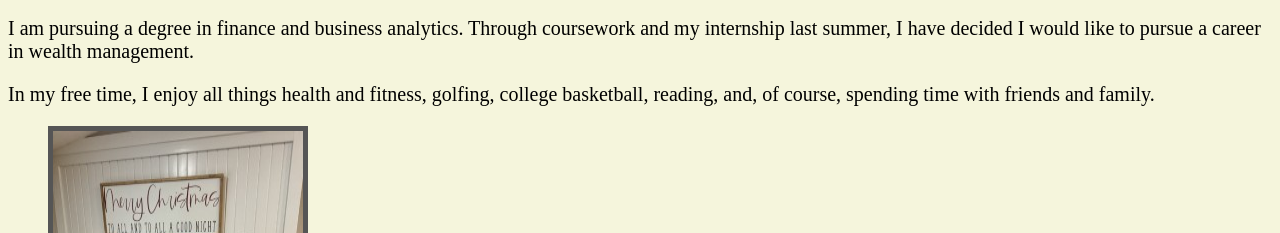
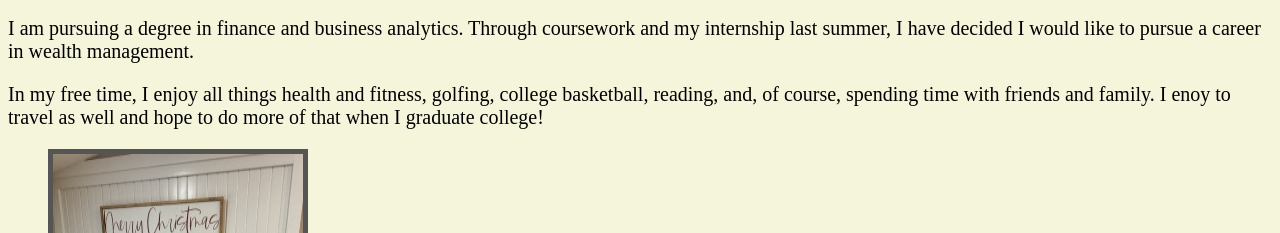
Before and after one commit to maxsimmons4/mhsimmons_hw6, a plain HTML site: page index.html in a window 1280 px wide. Shown: the part 567-800 px from the top of the page. Drawn offline with Linux system fonts and the light colour scheme.

Commit message:
Made final changes

```diff
--- a/index.html
+++ b/index.html
@@ -50,7 +50,8 @@
       <p>
         In my free time, I enjoy all things health and fitness, golfing, college
         basketball, reading, and, of course, spending time with friends and
-        family.
+        family. I enoy to travel as well and hope to do more of that when I
+        graduate college!
       </p>
 
       <figure>
```
